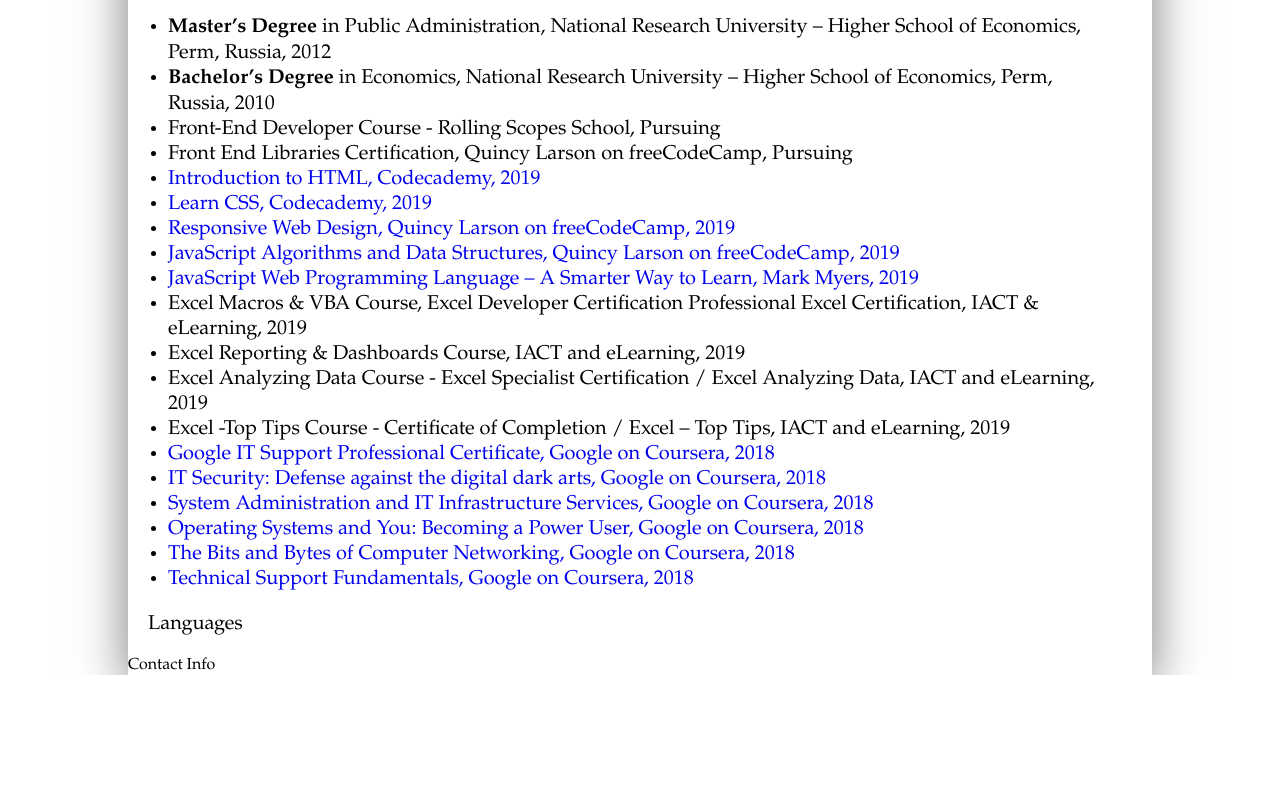
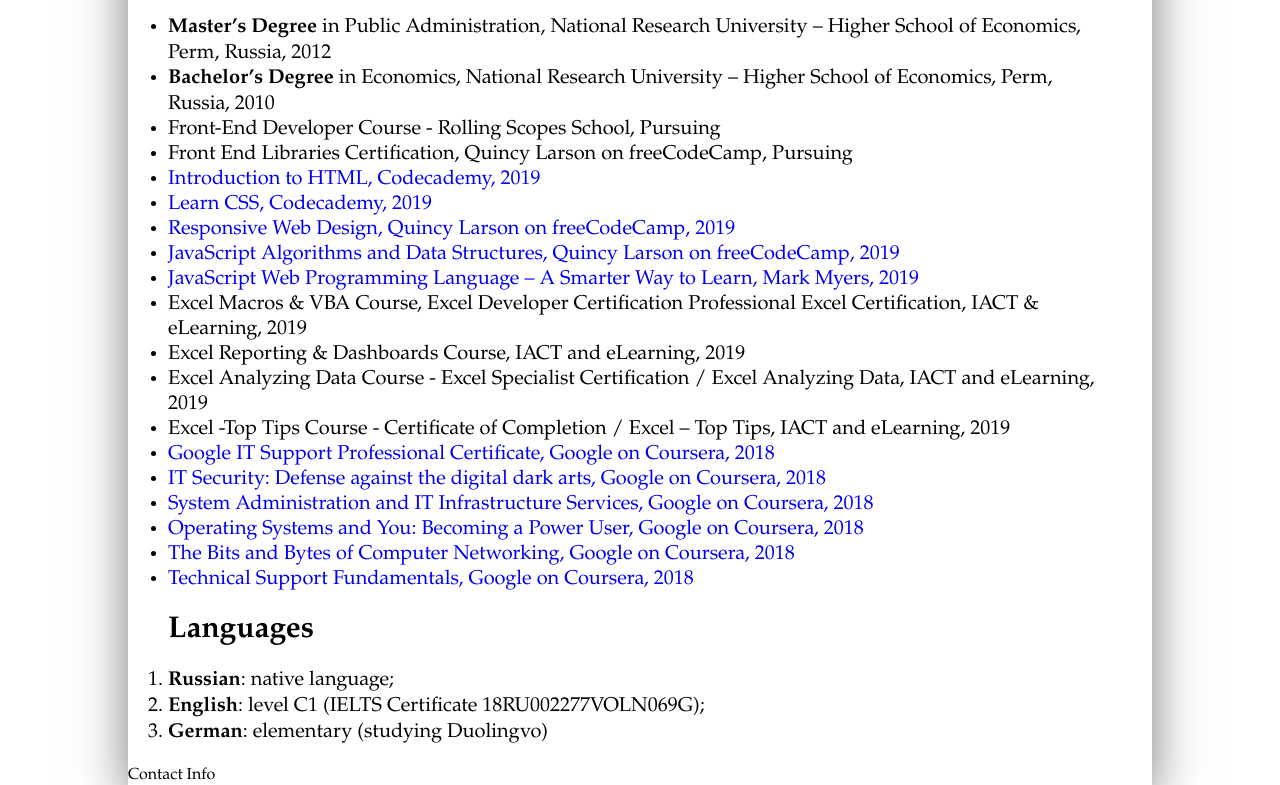
Before and after one commit to unikvozm/rsschool-cv, a plain HTML site: page index.html in a window 1280 px wide. Shown: the part 4516-5301 px from the top of the page. Before the commit the page ends 5191 px from the top, so only its background shows below. Drawn offline with Linux system fonts and the light colour scheme; a script that the page names is missing.

Commit message:
feat: add languages

```diff
--- a/index.html
+++ b/index.html
@@ -398,7 +398,14 @@
             Fundamentals, Google on Coursera, 2018</a></li>
       </ul>
     </section>
-    <section id="languages">Languages</section>
+    <section id="languages">
+      <h2>Languages</h2>
+      <ol>
+        <li><strong>Russian</strong>: native language;</li>
+        <li><strong>English</strong>: level C1 (IELTS Certificate 18RU002277VOLN069G);</li>
+        <li><strong>German</strong>: elementary (studying Duolingvo)</li>
+      </ol>
+    </section>
   </main>
   <footer id="contacts">Contact Info</footer>
 </body>
--- a/styles.css
+++ b/styles.css
@@ -153,7 +153,7 @@
 th {
   background-color:  rgb(109, 203, 247)
 }
-#education > ul {
+#education > ul, ol {
   margin: 20px;
   line-height: 25px;
 }
```
